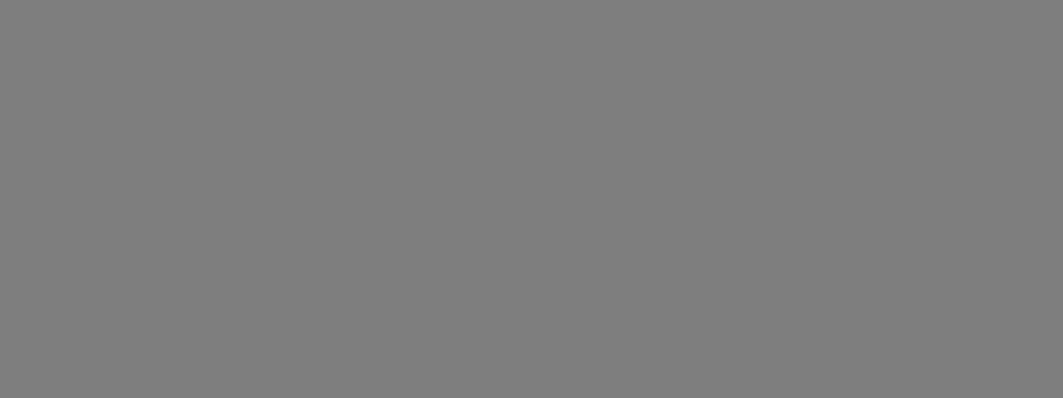
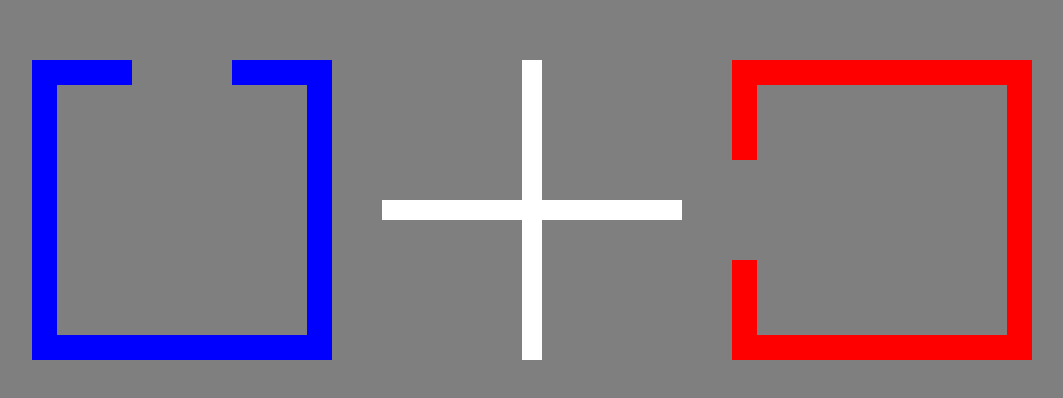
Before and after one commit to victrolles/psycho-test-human-reactivity, a React (Vite) app: page /psycho-test-human-reactivity/test1 in a window 1280 px wide. Before the commit this address had no page. Shown: the part 190-588 px from the top of the page, without its empty margins (108-1171 px from the left). Built offline with nearby package versions, Linux system fonts and the light colour scheme.

Commit message:
final version

```diff
--- a/src/App.tsx
+++ b/src/App.tsx
@@ -1,6 +1,6 @@
 import { BrowserRouter as Router, Routes, Route } from "react-router-dom";
 import Home from './pages/Home'
-import Test1 from './pages/Test1'
+import Test from './pages/Test'
 import './App.css'
 
 function App() {
@@ -8,7 +8,9 @@ function App() {
     <Router basename="/psycho-test-human-reactivity">  {/* Important for GitHub Pages */}
       <Routes>
         <Route path="/" element={<Home />} />
-        <Route path="/test" element={<Test1 />} />
+        <Route path="/test1" element={<Test isText={false} isPause={false} name="Experience_1.xlsx" />} />
+        <Route path="/test2" element={<Test isText={true} isPause={false} name="Experience_2.xlsx" />} />
+        <Route path="/test3" element={<Test isText={true} isPause={true} name="Experience_3.xlsx" />} />
       </Routes>
     </Router>
   );
--- a/src/commons/saveToExcel.ts
+++ b/src/commons/saveToExcel.ts
@@ -5,7 +5,7 @@ export const saveToExcel = ({ data, fileName }: { data: Data[]; fileName: string
     // Créer une feuille de calcul à partir des données
     const worksheet = XLSX.utils.json_to_sheet(data);
     const workbook = XLSX.utils.book_new();
-    XLSX.utils.book_append_sheet(workbook, worksheet, fileName);
+    XLSX.utils.book_append_sheet(workbook, worksheet, "Data");
 
     // Générer un fichier Excel
     const excelBuffer = XLSX.write(workbook, { bookType: "xlsx", type: "array" });
@@ -16,6 +16,6 @@ export const saveToExcel = ({ data, fileName }: { data: Data[]; fileName: string
     // Créer un lien de téléchargement
     const link = document.createElement("a");
     link.href = URL.createObjectURL(blob);
-    link.download = "test_data.xlsx"; // Nom du fichier
+    link.download = fileName; // Nom du fichier
     link.click(); // Déclencher le téléchargement
   };
--- a/src/components/ShowCircle.tsx
+++ b/src/components/ShowCircle.tsx
@@ -1,11 +1,18 @@
 import { ShowCircleProps } from "../types/interfaces";
 import '../styles/components.css';
+import { useState } from "react";
 
-function ShowCircle({ color }: ShowCircleProps) {
+function ShowCircle({ color, istext }: ShowCircleProps) {
+    const [text, setText] = useState<String>(color === "blue" ?"Bleu" :"Rouge");
+
     return (
 
       <div className="show-circle">
-        <div className="circle" style={{ backgroundColor: color }}></div>
+        {istext ? (
+          <div className="circle-text">{text}</div>
+        ) : (
+          <div className="circle" style={{ backgroundColor: color }}></div>
+        )}
         </div>
     );
   }
--- a/src/pages/Home.tsx
+++ b/src/pages/Home.tsx
@@ -1,18 +1,23 @@
 import { Link } from "react-router-dom";
+import "../styles/components.css";
 
 function Home() {
   return (
     <div className="home">
       <h1>Home Page</h1>
-        <p>
-            This is a simple home page. You can add more content to it if you want.
-        </p>
-        <Link to="/test">
-            <button>Start Test</button>
+      <div className="home-content">
+        <Link to="/test1">
+            <button>Test 1</button>
         </Link>
+        <Link to="/test2">
+            <button>Test 2</button>
+        </Link>
+        <Link to="/test3">
+            <button>Test 3</button>
+        </Link>
+      </div>
     </div>
   );
-
 }
 
 export default Home;
--- a/src/pages/Test1.tsx
+++ b/src/pages/Test.tsx
@@ -3,12 +3,13 @@ import { Color, Phase } from "../types/types";
 import { Data } from "../types/interfaces";
 import { saveToExcel } from "../commons/saveToExcel";
 import { useNavigate } from "react-router-dom";
+import { TestProps } from "../types/interfaces";
 
 import ShowCircle from "../components/ShowCircle";
 import ShowCross from "../components/ShowCross";
 import SelectShape from "../components/SelectShape";
 
-const Test1 = () => {
+const Test = ({ isText, isPause, name }: TestProps) => {
   const [phase, SetPhase] = useState<Phase>('cross');
   const [color, setColor] = useState<Color>('red');
   const [congruent, setCongruent] = useState<boolean>(false);
@@ -40,7 +41,7 @@ const Test1 = () => {
     if (counter >= 5) {
       console.log("===== Test finished =====");
       console.log("Data:", JSON.stringify(data, null, 2));
-      saveToExcel({ data, fileName: "Data Experience 1" });
+      saveToExcel({ data, fileName: name });
       console.log("Data saved to Excel file.");
       navigate('/'); // Rediriger vers la page Test2
     }
@@ -49,6 +50,40 @@ const Test1 = () => {
     setupTest();
   }
 
+  const setupLoopNoPause = () => {
+    // Afficher la phase "cross" pendant 0.5 seconde
+    const timer1 = setTimer(500, 'circle');
+
+    // Afficher la phase "circle" pendant 1.5 seconde
+    const timer2 = setTimer(2000, 'selectShape');
+
+    // Nettoyer les deux timeouts lors du démontage du composant
+    return () => {
+      clearTimeout(timer1);
+      clearTimeout(timer2);
+    };
+  };
+
+  const setupLoopWithPause = () => {
+    // Afficher la phase "cross" pendant 0.5 seconde
+    const timer1 = setTimer(500, 'circle');
+
+    // Afficher la phase "indice" pendant 4.0 seconde
+    const timer3 = setTimer(2000, 'cross');
+
+    // Afficher la phase "circle" pendant 1.5 seconde
+    const timer2 = setTimer(6000, 'selectShape');
+
+
+
+    // Nettoyer les deux timeouts lors du démontage du composant
+    return () => {
+      clearTimeout(timer1);
+      clearTimeout(timer2);
+      clearTimeout(timer3);
+    };
+  };
+
   const setupTest = () => {
     //Définir une couleur aléatoire
     setColor(Math.random() < 0.5 ? "red" : "blue")
@@ -56,17 +91,12 @@ const Test1 = () => {
     // Définir si congruent ou non
     setCongruent(Math.random() < 0.5 ? true : false);
 
-    // Afficher la phase "cross" pendant 0.5 seconde
-    const timer1 = setTimer(500, 'circle');
+    if (isPause) {
+      return setupLoopWithPause();
+    } else {
+      return setupLoopNoPause();
+    }
 
-    // Afficher la phase "circle" pendant 1.5 seconde
-    const timer2 = setTimer(2000, 'selectShape');
-
-    // // Nettoyer les deux timeouts lors du démontage du composant
-    return () => {
-      clearTimeout(timer1);
-      clearTimeout(timer2);
-    }
   }
 
   useEffect(() => {
@@ -77,12 +107,12 @@ const Test1 = () => {
   }, []);
 
   return (
-    <div className="test1">
+    <div className="Test">
         {phase === 'cross' && <ShowCross />}
-        {phase === 'circle' && <ShowCircle color={color} />}
+        {phase === 'circle' && <ShowCircle color={color} istext={isText} />}
         {phase === 'selectShape' && <SelectShape resetTest={resetTest} color={color} congruent={congruent}/>}
     </div>
   );
 };
 
-export default Test1;
+export default Test;
--- a/src/styles/components.css
+++ b/src/styles/components.css
@@ -1,3 +1,11 @@
+/* Home */
+
+.home-content {
+    display: flex;
+    justify-content: space-evenly;
+    align-items: center;
+}
+
 /* Show Circle */
 
 .show-circle {
@@ -10,6 +18,10 @@
         width: 300px;
         height: 300px;
         border-radius: 50%;
+    }
+
+    .circle-text {
+        font-size: 120px;
 }
 
 /* Show Cross */
```
Also changed, not shown: src/types/interfaces.ts (+7 -0 lines).
